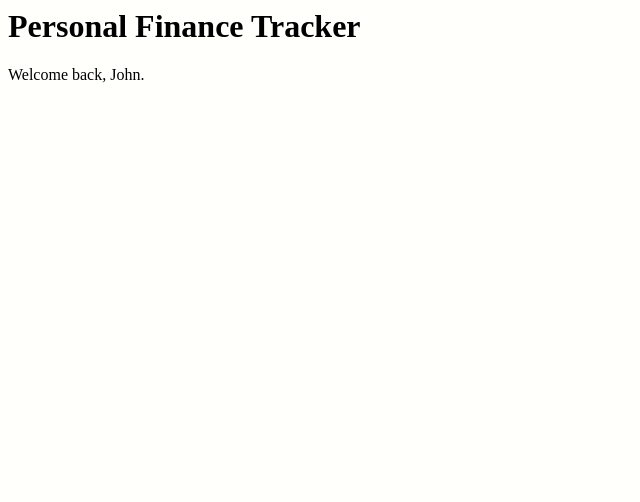
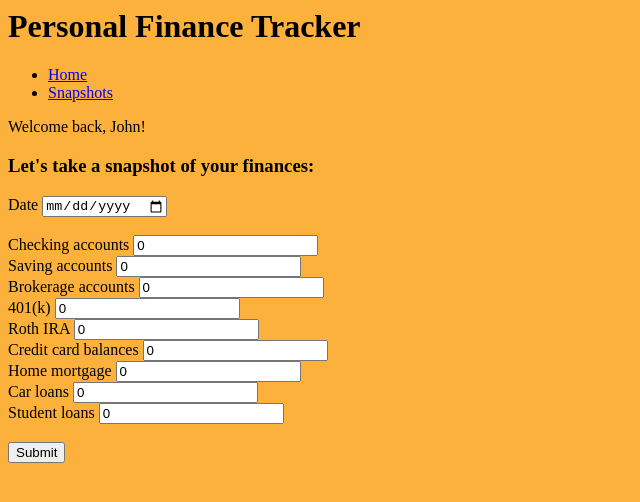
Before and after one commit to john-li7/track-it, a React app: page / in a window 1280 px wide. Shown: the whole page, without its empty margins (0-640 px from the left). Built offline with nearby package versions, Linux system fonts and the light colour scheme.

Commit message:
react router added

```diff
--- a/client/components/App.js
+++ b/client/components/App.js
@@ -1,13 +1,63 @@
 import React, { Component } from 'react';
+import Form from './Form';
+import { BrowserRouter as Router, Switch, Route, Link } from 'react-router-dom';
 
-class App extends Component {
-  constructor(props) {
-    super(props);
-  }
+import styles from '../scss/application.scss';
 
-  render() {
-    return <p>Welcome back, John.</p>;
-  }
+function App() {
+  return (
+    <Router>
+      <div>
+        <nav>
+          <ul>
+            <li>
+              <Link to="/">Home</Link>
+            </li>
+            <li>
+              <Link to="/snapshots">Snapshots</Link>
+            </li>
+          </ul>
+        </nav>
+
+        <Switch>
+          <Route path="/snapshots">
+            <Snapshots />
+          </Route>
+          <Route path="/">
+            <Home />
+          </Route>
+        </Switch>
+      </div>
+    </Router>
+  );
 }
 
+function Home() {
+  return (
+    <div>
+      <p>Welcome back, John!</p>
+      <Form />
+    </div>
+  );
+}
+
+function Snapshots() {
+  return (
+    <div>
+      <p>See below your snapshots to date, keep up the great work!</p>
+    </div>
+  );
+}
+
+// class App extends Component {
+//   render() {
+//     return (
+//       <div>
+//         <p>Welcome back, John!</p>
+//         <Form />
+//       </div>
+//     );
+//   }
+// }
+
 export default App;
--- a/client/components/Form.js
+++ b/client/components/Form.js
@@ -0,0 +1,66 @@
+import React from 'react';
+
+const Form = () => (
+  <div>
+    <h3>Let's take a snapshot of your finances:</h3>
+    <div>
+      <form method="POST" action="/snapshots">
+        <div>
+          <label for="date">Date </label>
+          <input type="date" id="date" name="date" required />
+        </div>
+        <br></br>
+        <div>
+          <label for="checkings">Checking accounts </label>
+          <input type="text" id="checkings" name="checkings" defaultValue="0" />
+        </div>
+        <div>
+          <label for="savings">Saving accounts </label>
+          <input type="text" id="savings" name="savings" defaultValue="0" />
+        </div>
+        <div>
+          <label for="brokerage">Brokerage accounts </label>
+          <input type="text" id="brokerage" name="brokerage" defaultValue="0" />
+        </div>
+        <div>
+          <label for="ra401k">401(k) </label>
+          <input type="text" id="ra401k" name="ra401k" defaultValue="0" />
+        </div>
+        <div>
+          <label for="rothIRA">Roth IRA </label>
+          <input type="text" id="rothIRA" name="rothIRA" defaultValue="0" />
+        </div>
+        <div>
+          <label for="ccDebt">Credit card balances </label>
+          <input type="text" id="ccDebt" name="ccDebt" defaultValue="0" />
+        </div>
+        <div>
+          <label for="homeMortgage">Home mortgage </label>
+          <input
+            type="text"
+            id="homeMortgage"
+            name="homeMortgage"
+            defaultValue="0"
+          />
+        </div>
+        <div>
+          <label for="carLoans">Car loans </label>
+          <input type="text" id="carLoans" name="carLoans" defaultValue="0" />
+        </div>
+        <div>
+          <label for="studentLoans">Student loans </label>
+          <input
+            type="text"
+            id="studentLoans"
+            name="studentLoans"
+            defaultValue="0"
+          />
+        </div>
+        <br></br>
+        <input type="submit" value="Submit" />
+      </form>
+    </div>
+  </div>
+);
+
+export default Form;
--- a/client/index.js
+++ b/client/index.js
@@ -1,7 +1,11 @@
 import React from 'react';
 import { render } from 'react-dom';
 import App from './components/App.js';
+import { BrowserRouter } from 'react-router-dom';
 
-import styles from './scss/application.scss';
-
-render(<App />, document.getElementById('root'));
+render(
+  <BrowserRouter>
+    <App />
+  </BrowserRouter>,
+  document.getElementById('root')
+);
--- a/client/scss/application.scss
+++ b/client/scss/application.scss
@@ -1,3 +1,4 @@
 body {
-  background: #fffffc;
+  //   background: #fffffc;
+  background: #fbb13c;
 }
--- a/package.json
+++ b/package.json
@@ -22,7 +22,8 @@
     "express": "^4.17.1",
     "mongoose": "^5.11.18",
     "react": "^17.0.1",
-    "react-dom": "^17.0.1"
+    "react-dom": "^17.0.1",
+    "react-router-dom": "^5.2.0"
   },
   "devDependencies": {
     "@babel/core": "^7.13.8",
--- a/server/server.js
+++ b/server/server.js
@@ -1,10 +1,12 @@
 const express = require('express');
 const path = require('path');
-const mongoose = require('mongoose');
+const bodyParser = require('body-parser');
 
 const snapshotController = require('./controllers/snapshotController');
 
 const app = express();
+
+app.use(bodyParser.urlencoded({ extended: true }));
 
 app.get('/snapshots', snapshotController.getAllSnapshots, (req, res) => {
   return res.status(200).json(res.locals.snapshots);
```
Also changed, not shown: server/controllers/snapshotController.js (+43 -9 lines), server/models/snapshotModel.js (+10 -2 lines), 1 other file.
